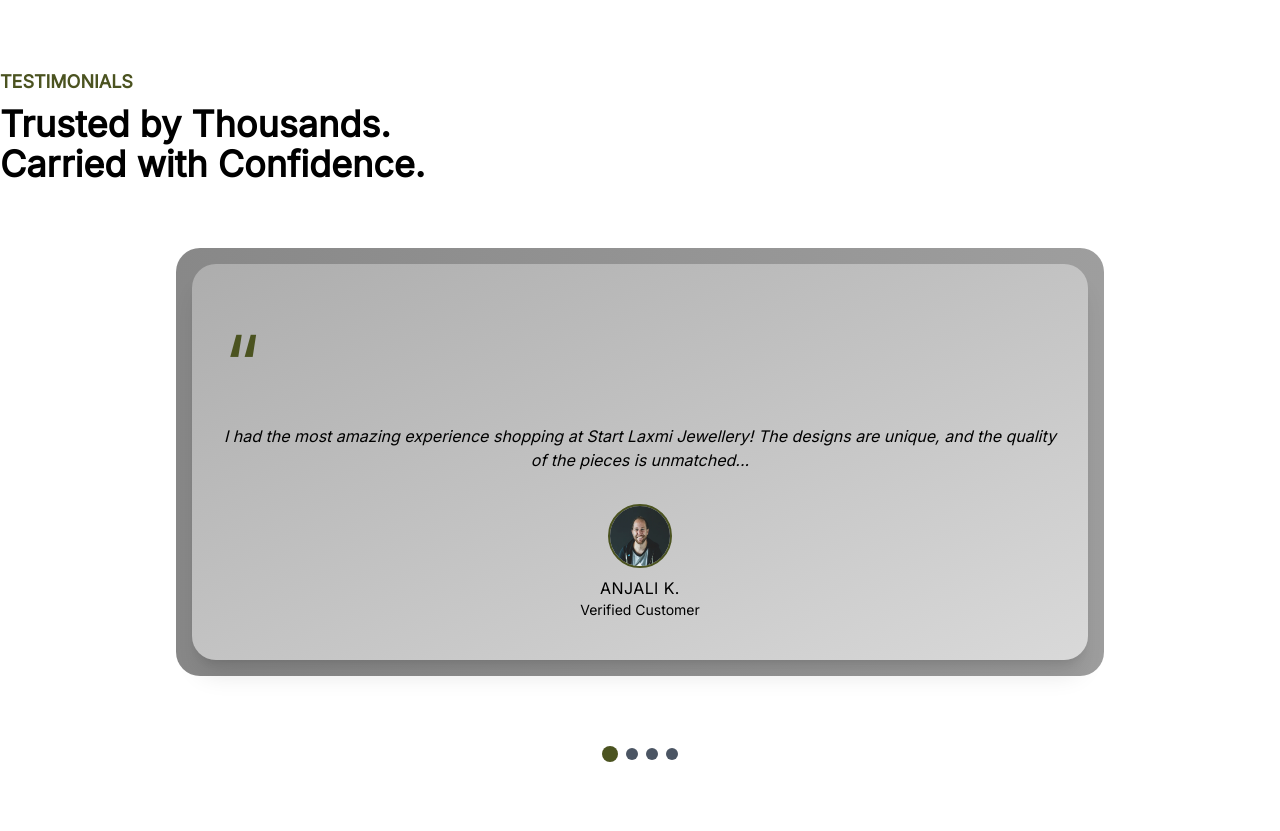
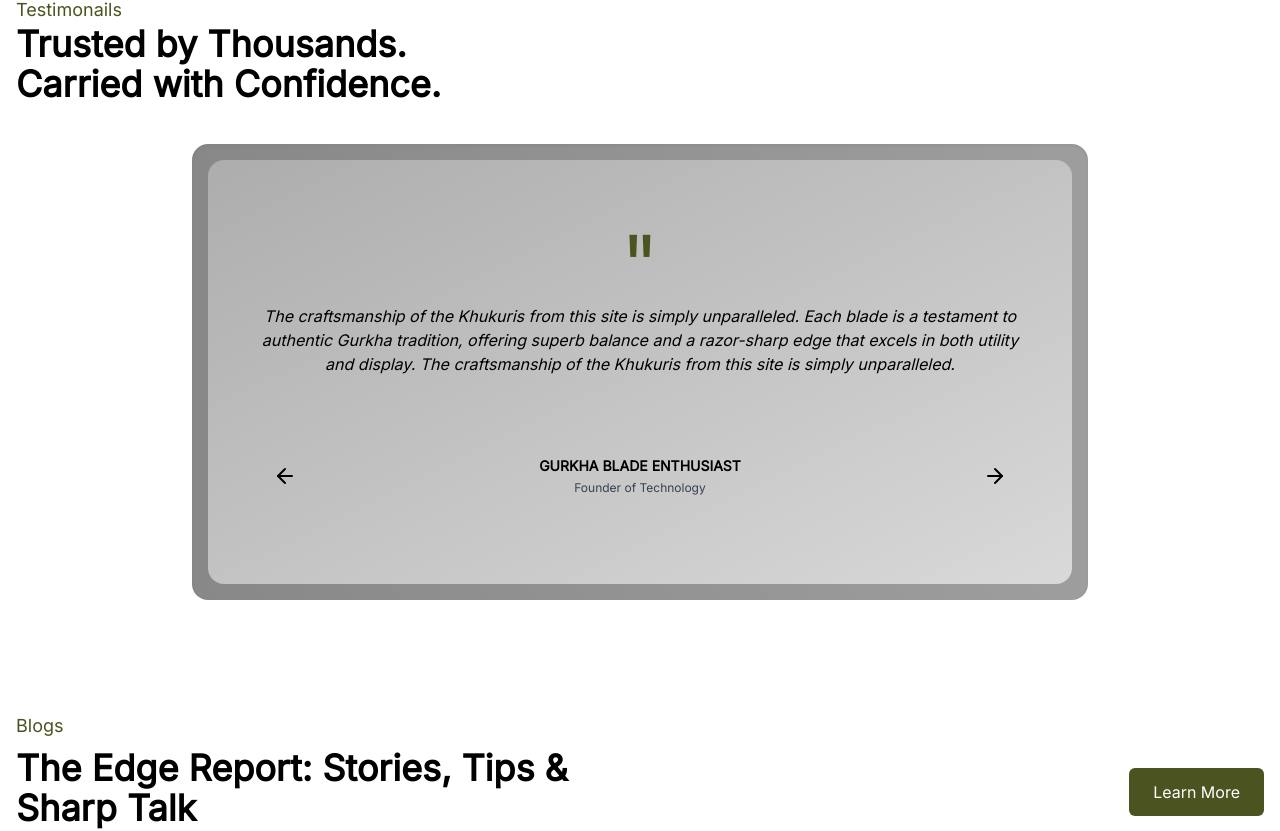
Before and after one commit to zennie2001/rgcreationsnepal, a Next.js app: page / in a window 1280 px wide. Shown: the part 2835-3666 px from the top of the page. Built offline with nearby package versions, Linux system fonts and the light colour scheme.

Commit message:
sid commit2

```diff
--- a/src/components/TestimonialCard.tsx
+++ b/src/components/TestimonialCard.tsx
@@ -1,26 +1,55 @@
 "use client";
-import Image from "next/image";
+import { ArrowLeft, ArrowRight } from "lucide-react";
+import { RefObject } from "react";
 
-const TestimonialCard = ({ name, description, image }: any) => (
-  <section className="bg-gradient-to-r from-[#888888] to-[#9e9e9e] rounded-[24px]">
-    <div className="relative z-10 m-4 bg-gradient-to-br from-[#adadad] to-[#d9d9d9] text-white px-8 py-10 rounded-[24px] max-w-4xl shadow-xl">
-      <div className="text-darkGreen text-[80px] ">“</div>
-      <p className="text-center text-black text-sm sm:text-base italic leading-relaxed mb-8">
+interface Props {
+  name: string;
+  description: string;
+  prevRef?: RefObject<HTMLButtonElement>;
+  nextRef?: RefObject<HTMLButtonElement>;
+  onPrevClick?: () => void;
+  onNextClick?: () => void;
+}
+
+const TestimonialCard = ({ name, description, prevRef, nextRef, onPrevClick, onNextClick }: Props) => (
+  <section className="bg-gradient-to-r from-[#888888] to-[#9e9e9e] rounded-2xl shadow-inner w-full max-w-4xl p-4">
+    <div className="relative flex flex-col justify-center items-center bg-gradient-to-br from-[#adadad] to-[#d9d9d9] rounded-2xl px-6 py-12">
+      {/* Quote Icon */}
+      <div className="text-darkGreen text-[80px]  leading-none pt-4">"</div>
+
+      {/* Description */}
+      <p className="text-sm sm:text-base text-black italic leading-7 text-center max-w-3xl">
         {description}
       </p>
-      <div className="flex flex-col items-center">
-        <Image
-          width={80}
-          height={80}
-          src={image}
-          alt={name}
-          className="w-16 h-16 rounded-full border-2 border-darkGreen mb-2"
-        />
-        <h3 className="text-sm md:text-base font-medium text-black uppercase tracking-wide">
-          {name}
-        </h3>
-        <span className="text-xs md:text-sm text-black">Verified Customer</span>
-      </div>
+
+      {/* Arrows (if present) */}
+      {prevRef && nextRef && (
+        <div className="flex justify-between w-[90%] gap-10 mt-10">
+          <button
+            ref={prevRef}
+            onClick={onPrevClick}
+            className="text-black hover:text-darkGreen transition"
+            aria-label="Previous"
+          >
+            <ArrowLeft size={24} />
+          </button>
+          {/* Name and Role */}
+          <div className="my-10 text-center">
+            <h3 className="text-black font-semibold text-xs sm:text-sm uppercase">
+              {name}
+            </h3>
+            <p className="text-xs text-gray-700 mt-1">Founder of Technology</p>
+          </div>
+          <button
+            ref={nextRef}
+            onClick={onNextClick}
+            className="text-black hover:text-darkGreen transition"
+            aria-label="Next"
+          >
+            <ArrowRight size={24} />
+          </button>
+        </div>
+      )}
     </div>
   </section>
 );
--- a/src/sections/Blogs.tsx
+++ b/src/sections/Blogs.tsx
@@ -38,7 +38,7 @@ function BlogsSection() {
   ];
 
   return (
-    <section className="w-full bg-primary py-16">
+    <section className="w-full bg-primary md:py-16">
       <div className="container mx-auto px-4">
         <div className="flex flex-col md:flex-row justify-between items-center md:items-start mb-12">
           <div>
--- a/src/sections/Footer.tsx
+++ b/src/sections/Footer.tsx
@@ -66,7 +66,7 @@ const Footer = () => {
         {/* Left Column */}
         <div>
           <div className="  text-center md:text-left">
-            <div className="w-60 p-4 mx-auto bg-white rounded-lg">
+            <div className="w-60 p-4 mx-auto md:mx-0 bg-white rounded-lg">
               <Link href="/">
                 <img src={logo.src} alt="Logo" className="w-full" />
               </Link>
--- a/src/sections/Header.tsx
+++ b/src/sections/Header.tsx
@@ -5,9 +5,11 @@ import { Menu, X } from "lucide-react";
 import { ShoppingCart } from 'lucide-react';
 import { User } from 'lucide-react';
 import logo from "@/assets/images/final-logo.png"
+import { usePathname } from 'next/navigation';
 
 const Header = () => {
   const [isMenuOpen, setIsMenuOpen] = useState(false);
+  const pathname = usePathname();
 
   const mainNavLinks = [
     { title: "Home", link: "/" },
@@ -15,7 +17,7 @@ const Header = () => {
     { title: "Collections", link: "/collections" },
     { title: "Blogs", link: "/blogs" },
     { title: "Make your Custom Khukuri", link: "/custom-khukuri" },
-     { title: "Contact Us", link: "/contact" },
+    { title: "Contact Us", link: "/contact" },
   ];
 
   return (
@@ -31,12 +33,12 @@ const Header = () => {
         {/* Desktop Navigation - Centered */}
         <nav className="hidden md:flex  justify-center">
           <ul className="flex space-x-8">
-            {mainNavLinks.map((item, index) => (
-              <li key={index}>
+            {mainNavLinks.map((item) => (
+              <li key={item.link}>
                 <Link
                   href={item.link}
                   className={`${
-                    index === 0 ? "text-darkGreen font-semibold" : "text-white"
+                    pathname === item.link ? "text-darkGreen font-semibold" : "text-white"
                   } hover:text-darkGreen transition-colors font-medium`}
                 >
                   {item.title}
@@ -108,19 +110,18 @@ const Header = () => {
               </button>
 
               <div className="mt-10 flex flex-col gap-4">
-                {mainNavLinks.map((item, index) => (
+                {mainNavLinks.map((item) => (
                   <Link
-                    key={index}
+                    key={item.link}
                     href={item.link}
                     className={`${
-                      index === 0 ? "text-darkGreen" : "text-darkGreen"
+                      pathname === item.link ? "text-white bg-darkGreen" : "text-darkGreen"
                     } text-base font-medium hover:bg-darkGreen hover:text-white px-2 py-1 rounded-sm`}
                     onClick={() => setIsMenuOpen(false)}
                   >
                     {item.title}
                   </Link>
                 ))}
-
               </div>
             </div>
           </>
--- a/src/sections/Testimonials.tsx
+++ b/src/sections/Testimonials.tsx
@@ -1,71 +1,75 @@
-import SectionHeader from "../components/SectionHeader";
+"use client";
+import { useRef } from "react";
+import { Swiper, SwiperSlide } from "swiper/react";
+import { Navigation } from "swiper/modules";
+import type { Swiper as SwiperType } from 'swiper';
+import "swiper/css";
+import "swiper/css/navigation";
+
 import TestimonialCard from "@/components/TestimonialCard";
-import blogImage from "../assets/images/john.png";
+import { ArrowLeft, ArrowRight } from "lucide-react";
 
 const blogs = [
   {
-    image: blogImage,
-    name: "Anjali K.",
-    description: `I had the most amazing experience shopping at Start Laxmi Jewellery! The designs are unique, and the quality of the pieces is unmatched...`,
+    name: "Gurkha Blade Enthusiast",
+    description: `The craftsmanship of the Khukuris from this site is simply unparalleled. Each blade is a testament to authentic Gurkha tradition, offering superb balance and a razor-sharp edge that excels in both utility and display. The craftsmanship of the Khukuris from this site is simply unparalleled. `,
   },
   {
-    image: blogImage,
-    name: "Ravi S.",
-    description: `Start Laxmi Jewellery is my go-to place for all things elegant and timeless. From exquisite traditional pieces to trendy modern designs...`,
+    name: "Outdoor Adventurer",
+    description: `I rely on my Khukuri for all my outdoor expeditions. Its robust construction and incredible versatility make it the ultimate tool for camping, bushcraft, and survival. It truly holds up to the toughest challenges. I rely on my Khukuri for all my outdoor expeditions. `,
   },
   {
-    image: blogImage,
-    name: "Maya L.",
-    description: `I’ve been a loyal customer of Start Laxmi Jewellery for years, and they never disappoint. The quality of their gold and diamond jewellery...`,
+    name: "Collector of Fine Edges",
+    description: `As a collector, I seek authenticity and quality, and these Khukuris deliver on every front. The historical accuracy and meticulous attention to detail in each piece are remarkable, making them true highlights of my collection. As a collector, I seek authenticity and quality, and these Khukuris deliver on every front. `,
   },
   {
-    image: blogImage,
-    name: "Sandeep P.",
-    description: `Shopping at Start Laxmi Jewellery is always a great experience. The staff takes the time to understand your preferences...`,
+    name: "Martial Arts Practitioner",
+    description: `The training Khukuri is perfectly weighted and balanced, providing an ideal feel for practicing traditional movements. Its durability ensures it can withstand rigorous training, making it an essential part of my martial arts regimen. The training Khukuri is perfectly weighted and balanced, providing an ideal feel for practicing traditional movements. `,
   },
 ];
 
 export default function Testimonials() {
+  const prevRef = useRef<HTMLButtonElement>(null);
+  const nextRef = useRef<HTMLButtonElement>(null);
+  const swiperRef = useRef<SwiperType | null>(null);
+
   return (
-    <main className="bg-primary">
-      <section className="container flex flex-col w-full md:py-24 font-jakarta  text-white gap-16">
-        <div className="text-left">
-          <p className="text-base md:text-lg text-darkGreen text-center md:text-left font-semibold uppercase">
-            Testimonials
+    <main className="bg-primary md:py-6">
+      <section className="container font-jakarta text-white px-4">
+
+        <div className="mb-10">
+          <p className="text-darkGreen text-center md:text-left md:text-lg text-base">
+            Testimonails
           </p>
-          <h2 className="text-2xl md:text-3xl text-black lg:text-4xl text-center md:text-left font-semibold mt-2 leading-snug">
+          <h2 className="text-2xl md:text-3xl lg:text-4xl text-black text-center md:text-left font-semibold">
             Trusted by Thousands.
             <br />
             Carried with Confidence.
           </h2>
         </div>
 
-        <div className="w-full px-4 flex justify-center">
-          <TestimonialCard
-            name={blogs[0].name}
-            description={blogs[0].description}
-            image={blogs[0].image}
-          />
-        </div>
-
-        <div className="flex items-center justify-center gap-10">
-          <button className="text-white text-xl hover:text-darkGreen transition">
-            ←
-          </button>
-          <div className="flex items-center gap-2">
-            {blogs.map((_, index) => (
-              <div
-                key={index}
-                className={`rounded-full ${
-                  index === 0 ? "w-4 h-4 bg-darkGreen" : "w-3 h-3 bg-gray-600"
-                }`}
+        <Swiper
+          modules={[Navigation]}
+          onBeforeInit={(swiper) => {
+            swiperRef.current = swiper;
+          }}
+          spaceBetween={30}
+          slidesPerView={1}
+          className="max-w-4xl mx-auto"
+        >
+          {blogs.map((testimonial, index) => (
+            <SwiperSlide key={index}>
+              <TestimonialCard
+                name={testimonial.name}
+                description={testimonial.description}
+                prevRef={prevRef}
+                nextRef={nextRef}
+                onPrevClick={() => swiperRef.current?.slidePrev()}
+                onNextClick={() => swiperRef.current?.slideNext()}
               />
-            ))}
-          </div>
-          <button className="text-white text-xl hover:text-darkGreen transition">
-            →
-          </button>
-        </div>
+            </SwiperSlide>
+          ))}
+        </Swiper>
       </section>
     </main>
   );
```
Also changed, not shown: src/app/(home)/about/page.tsx (+42 -64 lines).
